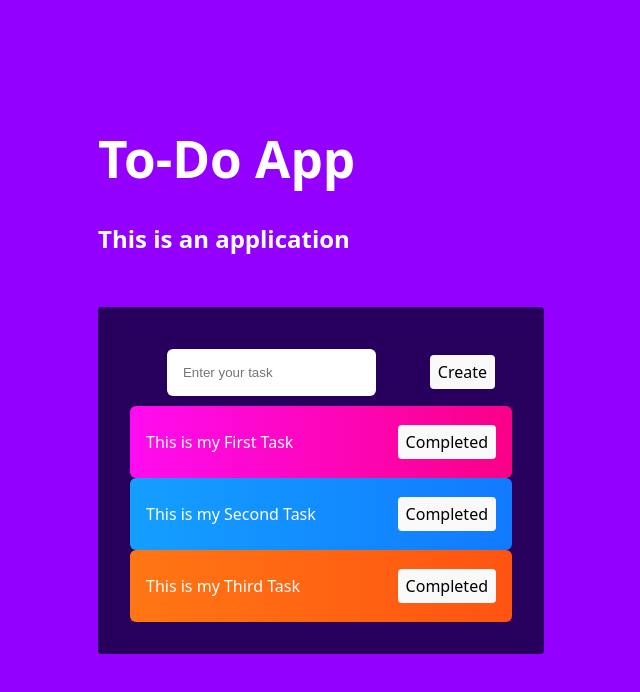
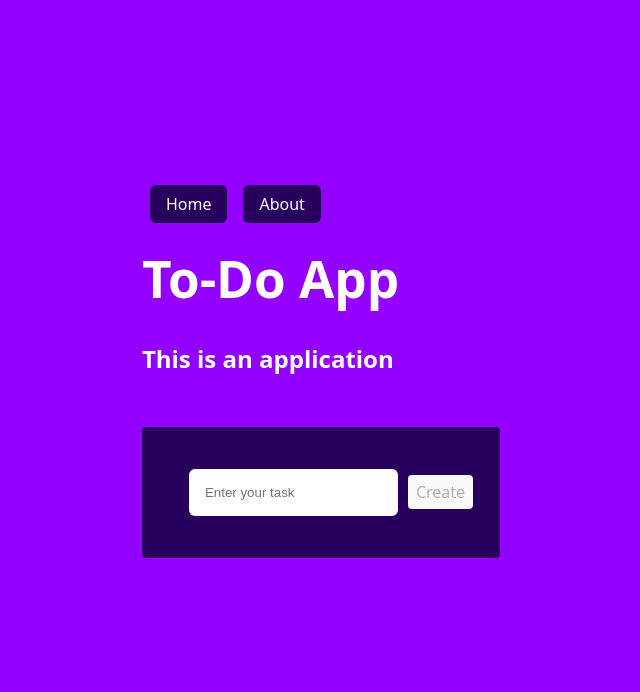
Before and after one commit to akshat-types/todo-list, a React (Vite) app: page / in a window 1280 px wide. Shown: the top 692 px of the page, without its empty margins (319-959 px from the left). Built offline with nearby package versions, Linux system fonts and the light colour scheme.

Commit message:
fourth commit

```diff
--- a/package.json
+++ b/package.json
@@ -11,7 +11,8 @@
   },
   "dependencies": {
     "react": "^19.1.0",
-    "react-dom": "^19.1.0"
+    "react-dom": "^19.1.0",
+    "react-router-dom": "^7.6.1"
   },
   "devDependencies": {
     "@eslint/js": "^9.25.0",
--- a/src/App.jsx
+++ b/src/App.jsx
@@ -2,12 +2,15 @@ import './App.css'
 import { useState } from 'react';
 import taskList from './taskData.jsx';
 import Tasks from './components/Tasks.jsx';
+import Navbar from './components/Navbar.jsx';
+import { BrowserRouter } from 'react-router-dom';
 function App() {
-  const [tasks,setTasks] = useState(taskList);
   return (
     <>
+      <BrowserRouter>
       <div>
         <header>
+          <Navbar />
           <h1>To-Do App</h1>
           <h2>This is an application</h2>
         </header>
@@ -15,6 +18,7 @@ function App() {
           <Tasks />
         </main>
       </div>
+      </BrowserRouter>
     </>
   )
 }
--- a/src/components/Card.jsx
+++ b/src/components/Card.jsx
@@ -1,5 +1,3 @@
-// src/components/Card.jsx
-// import taskList from '../taskData.jsx';
 const Card = (props) => {
     const handleDelete =() => {
         props.onTaskComplete(props.id)
--- a/src/components/Input.jsx
+++ b/src/components/Input.jsx
@@ -1,7 +1,9 @@
-import { useState } from "react";
+import { useEffect, useState } from "react";
 
 const Input =(props) => {
     const [enteredValue,setEnteredValue] = useState("");
+    const [isValid,setIsValid] = useState(false);
+
     const handleChange =(e) => {
         setEnteredValue(e.target.value);
     };
@@ -13,11 +15,20 @@ const Input =(props) => {
         setEnteredValue("");
     };
 
+    useEffect(() => {
+        if (enteredValue.trim().length > 0) {
+            setIsValid(true);
+        }
+        else{
+            setIsValid(false);
+        }
+    }, [enteredValue])
+
     return(
         <>
             <form onSubmit={handleSubmit}>
             <input placeholder='Enter your task' onChange={handleChange} value={enteredValue}></input>
-            <button className="add-task-button">Create</button>
+            <button className="add-task-button" disabled={!isValid}>Create</button>
             </form>
         </>
     )
--- /dev/null
+++ b/src/components/Navbar.jsx
@@ -0,0 +1,13 @@
+import { Link } from "react-router-dom";
+
+const Navbar =() => {
+
+    return(
+        <nav className="navbar">
+            <Link to="/"Home>Home</Link>
+            <Link to="/"About>About</Link>
+        </nav>
+    )
+};
+
+export default Navbar;
--- a/src/taskData.jsx
+++ b/src/taskData.jsx
@@ -1,16 +1,5 @@
 const TaskList = [
-    {
-      id: 0,
-      text: "This is my First Task",
-    },
-    {
-      id: 1,
-      text: "This is my Second Task",
-    },
-    {
-      id: 2,
-      text: "This is my Third Task",
-    },
+
 
   ];
 
```
Also changed, not shown: 1 other file (tests, documents, lock files or other folders).
